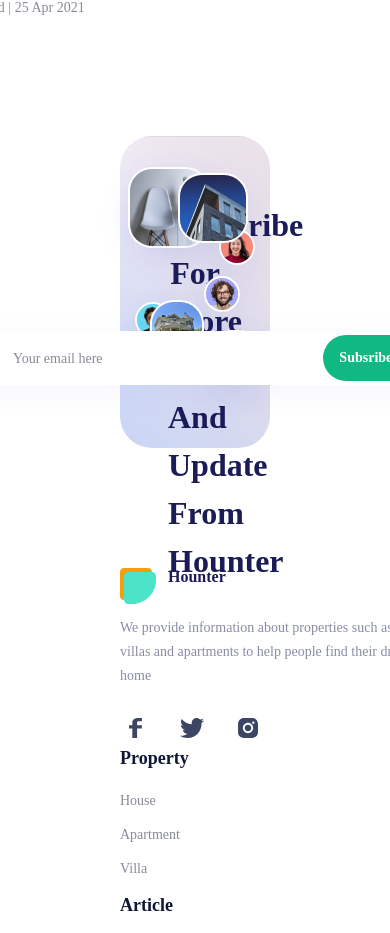
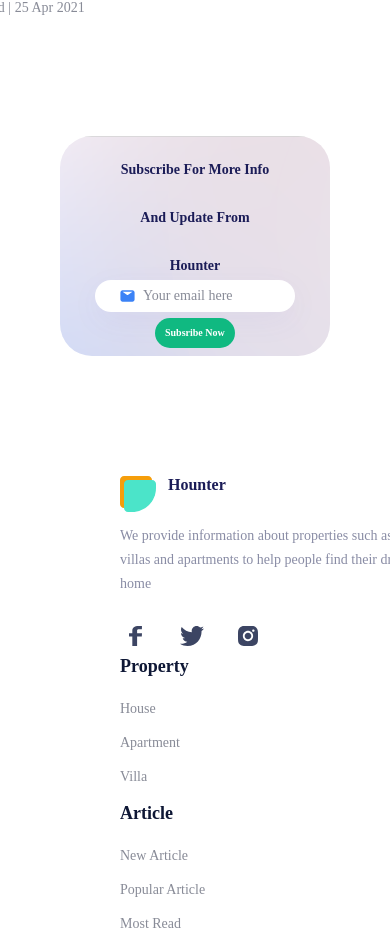
Before and after one commit to ZenusLouis/Trainning, a Next.js app: page / in a window 390 px wide. Shown: the part 4772-5705 px from the top of the page. Built offline with nearby package versions, Linux system fonts and the light colour scheme; a web font is replaced by a local one.

Commit message:
complete responsive for subscribe

```diff
--- a/views/subscribe.tsx
+++ b/views/subscribe.tsx
@@ -83,6 +83,22 @@
   border-radius: 32px;
   background: url("../../images/background/backgroundSubscribe.png"),
     lightgray 50% / cover no-repeat;
+  @media only screen and (max-width: 1285px) {
+    height: 300px;
+  }
+  @media only screen and (max-width: 1016px) {
+    height: 280px;
+  }
+  @media only screen and (max-width: 800px) {
+    height: 260px;
+  }
+  @media only screen and (max-width: 700px) {
+    height: 240px;
+    margin: 0 60px;
+  }
+  @media only screen and (max-width: 500px) {
+    height: 220px;
+  }
 `;
 const SubscribeUser = styled.div`
   position: absolute;
@@ -132,6 +148,34 @@
     bottom: 20%;
     right: 5%;
   }
+  @media only screen and (max-width: 900px) {
+    &:first-child {
+      display: none;
+    }
+    &:nth-child(3) {
+      display: none;
+    }
+    &:nth-child(6) {
+      display: none;
+    }
+    &:nth-child(7) {
+      display: none;
+    }
+    @media only screen and (max-width: 800px) {
+      &:nth-child(2) {
+        display: none;
+      }
+      &:nth-child(4) {
+        display: none;
+      }
+      &:nth-child(5) {
+        display: none;
+      }
+      &:nth-child(8) {
+        display: none;
+      }
+    }
+  }
 `;
 const SubscribeUserImg = styled.img`
   width: 36px;
@@ -157,6 +201,28 @@
   font-weight: 600;
   line-height: 48px;
   text-transform: capitalize;
+  @media only screen and (max-width: 1285px) {
+    font-size: 24px;
+  }
+  @media only screen and (max-width: 1011px) {
+    font-size: 18px;
+  }
+  @media only screen and (max-width: 825px) {
+    margin-top: 50px;
+    width: 40%;
+    height: 35%;
+  }
+  @media only screen and (max-width: 700px) {
+    font-size: 14px;
+  }
+  @media only screen and (max-width: 600px) {
+    margin-top: 25px;
+    height: 20%;
+    width: 60%;
+  }
+  @media only screen and (max-width: 500px) {
+    margin-top: 10px;
+  }
 `;
 const SubscribeInput = styled.div`
   position: absolute;
@@ -168,9 +234,27 @@
   gap: 16px;
   border-radius: 32px;
   background: #fff;
-
-  /* Shadow / Smooth */
   box-shadow: 0px 9px 32px 0px rgba(89, 92, 219, 0.05);
+  @media only screen and (max-width: 1285px) {
+    width: 350px;
+  }
+  @media only screen and (max-width: 1011px) {
+    width: 300px;
+  }
+  @media only screen and (max-width: 800px) {
+    width: 250px;
+    gap: 10px;
+    bottom: 30%;
+  }
+  @media only screen and (max-width: 700px) {
+    width: 250px;
+    bottom: 22%;
+  }
+  @media only screen and (max-width: 500px) {
+    width: 200px;
+    gap: 5px;
+    bottom: 20%;
+  }
 `;
 const SubscribeInputEmail = styled.input`
   flex: 1 0 0;
@@ -184,6 +268,9 @@
     font-weight: 500;
     line-height: 22px;
   }
+  @media only screen and (max-width: 500px) {
+    width: 150px;
+  }
 `;
 const SubscribeButton = styled.button`
   display: flex;
@@ -193,10 +280,34 @@
   border-radius: 32px;
   border: none;
   background: var(--Green-500, #10b981);
+
   color: #fff;
   font-family: Lexend;
   font-size: 14px;
   font-style: normal;
   font-weight: 600;
   line-height: 22px; /* 157.143% */
+  @media only screen and (max-width: 1285px) {
+    font-size: 10px;
+    padding: 10px 14px;
+  }
+  @media only screen and (max-width: 1011px) {
+    font-size: 8px;
+    padding: 5px 10px;
+    font-size: 10px;
+    position: absolute;
+    bottom: 1px;
+    top: 1px;
+    right: 3px;
+  }
+  @media only screen and (max-width: 800px) {
+    top: 120%;
+    right: 35%;
+    z-index: 2;
+    width: 80px;
+    height: 30px;
+  }
+  @media only screen and (max-width: 500px) {
+    right: 30%;
+  }
 `;
```
